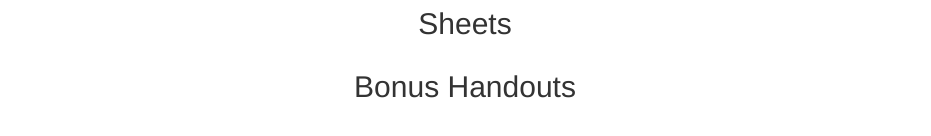
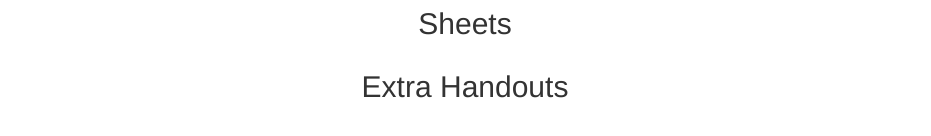
Before and after one commit to samanthacoffey/math113_website, a plain HTML site: page index.html in a window 1280 px wide. Shown: the part 498-634 px from the top of the page, without its empty margins (175-1106 px from the left). Drawn offline with nearby package versions, Linux system fonts and the light colour scheme.

Commit message:
Changed "bonus handouts" to "extra handouts"

```diff
--- a/index.html
+++ b/index.html
@@ -59,7 +59,7 @@
     	</div>
     	<div class="row text-center">
     		<div class="col-md-12">
-    			<h2>Bonus Handouts</h2>
+    			<h2>Extra Handouts</h2>
     		</div>
     	</div>
     </div>
```
